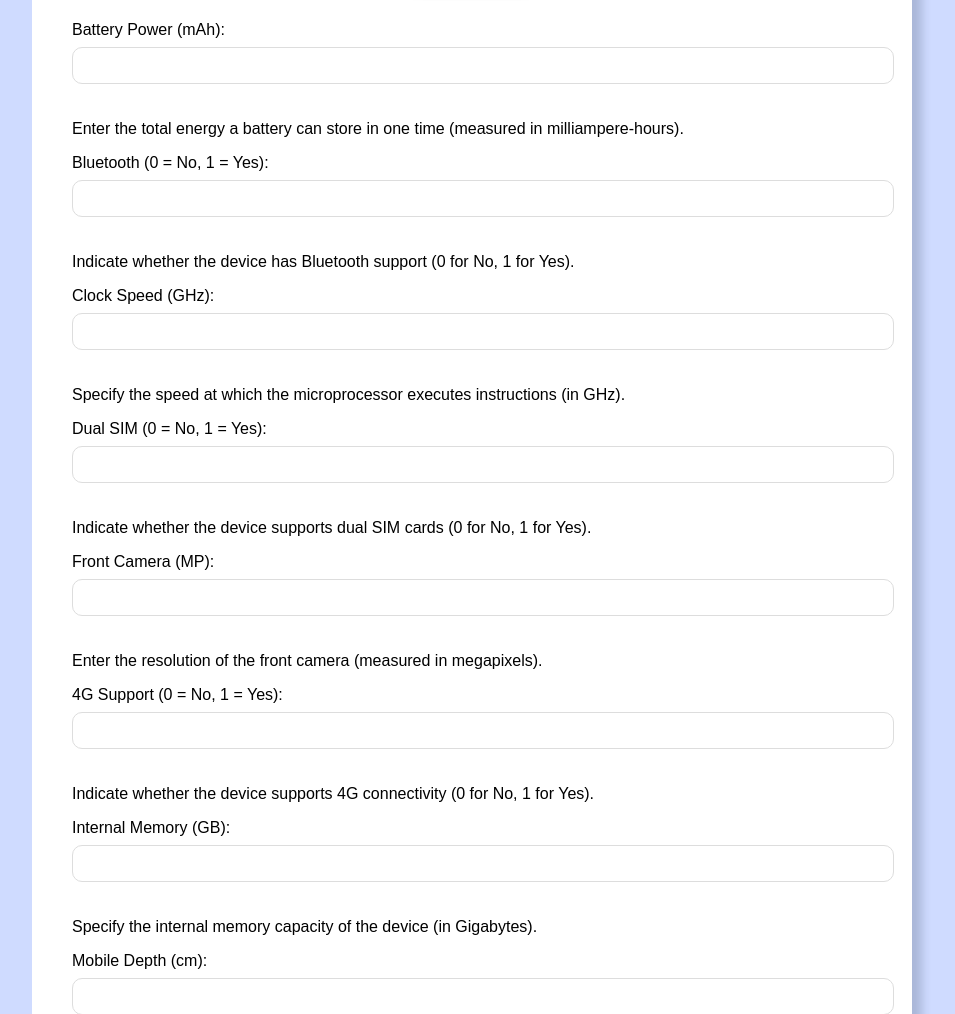
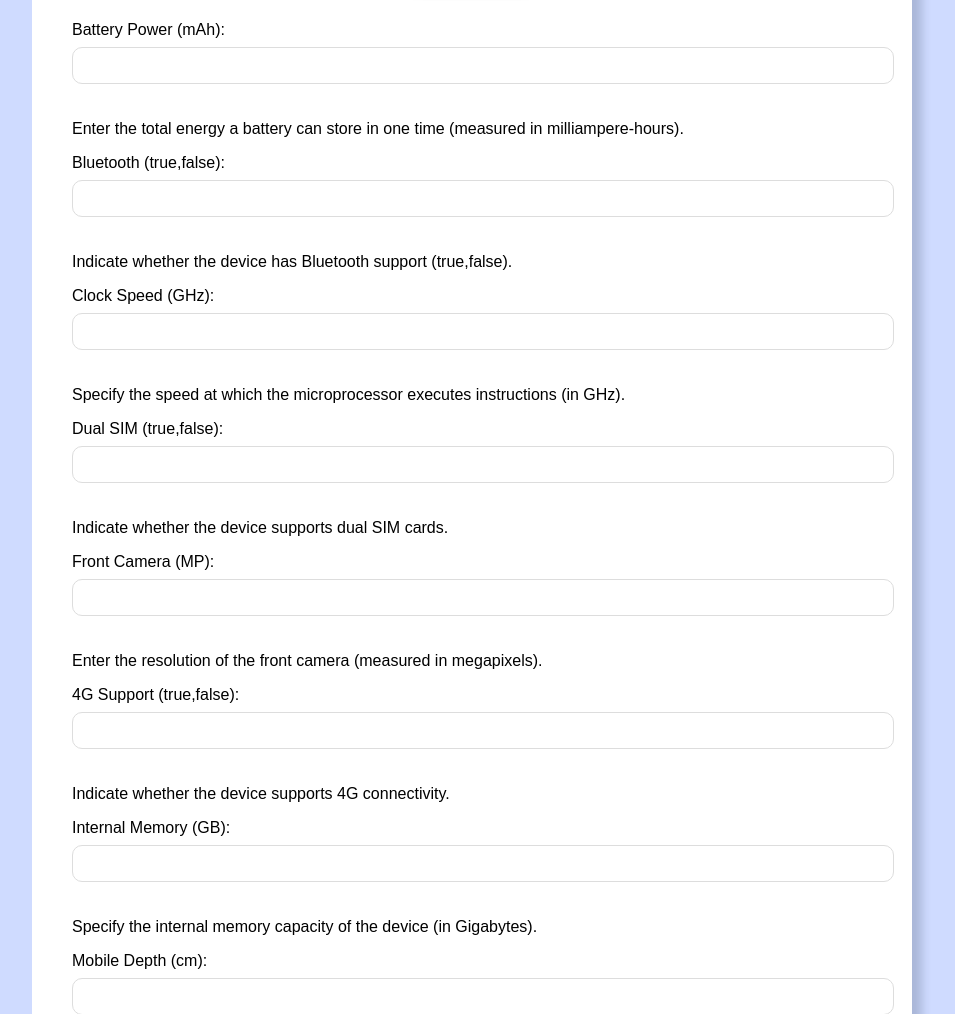
Before and after one commit to Sabrin-Hariri/Full-to-Full-Devices-Price-Classification-System-using-Python-and-Flask, a Flask app: page / in a window 1280 px wide. Shown: the part 465-1479 px from the top of the page, without its empty margins (168-1123 px from the left). Run offline with Flask 3, Linux system fonts and the light colour scheme.

Commit message:
Update index.html

```diff
--- a/template/index.html
+++ b/template/index.html
@@ -5,9 +5,12 @@
     <meta name="viewport" content="width=device-width, initial-scale=1.0">
     <link rel="stylesheet" href="{{ url_for('static', filename='style.css') }}">
     <title>Device Price Prediction</title>
+
 </head>
 <body>
     <div class="container">
+
+
         <h1>Device Price Prediction</h1>
         <img src="static/image/image-1.png" alt="Mobile Device" class="mobile-image">
 
@@ -16,25 +19,25 @@
             <input type="text" name="battery_power" required>
             <p>Enter the total energy a battery can store in one time (measured in milliampere-hours).</p>
 
-            <label for="blue">Bluetooth (0 = No, 1 = Yes):</label>
+            <label for="blue">Bluetooth  (true,false):</label>
             <input type="text" name="blue" required>
-            <p>Indicate whether the device has Bluetooth support (0 for No, 1 for Yes).</p>
+            <p>Indicate whether the device has Bluetooth support  (true,false).</p>
 
             <label for="clock_speed">Clock Speed (GHz):</label>
             <input type="text" name="clock_speed" required>
             <p>Specify the speed at which the microprocessor executes instructions (in GHz).</p>
 
-            <label for="dual_sim">Dual SIM (0 = No, 1 = Yes):</label>
+            <label for="dual_sim">Dual SIM  (true,false):</label>
             <input type="text" name="dual_sim" required>
-            <p>Indicate whether the device supports dual SIM cards (0 for No, 1 for Yes).</p>
+            <p>Indicate whether the device supports dual SIM cards.</p>
 
             <label for="fc">Front Camera (MP):</label>
             <input type="text" name="fc" required>
             <p>Enter the resolution of the front camera (measured in megapixels).</p>
 
-            <label for="four_g">4G Support (0 = No, 1 = Yes):</label>
+            <label for="four_g">4G Support  (true,false):</label>
             <input type="text" name="four_g" required>
-            <p>Indicate whether the device supports 4G connectivity (0 for No, 1 for Yes).</p>
+            <p>Indicate whether the device supports 4G connectivity.</p>
 
             <label for="int_memory">Internal Memory (GB):</label>
             <input type="text" name="int_memory" required>
@@ -80,17 +83,17 @@
             <input type="text" name="talk_time" required>
             <p>Enter the longest time that a single battery charge will last when you are talking (in hours).</p>
 
-            <label for="three_g">3G Support (0 = No, 1 = Yes):</label>
+            <label for="three_g">3G Support  (true,false):</label>
             <input type="text" name="three_g" required>
-            <p>Indicate whether the device supports 3G connectivity (0 for No, 1 for Yes).</p>
+            <p>Indicate whether the device supports 3G connectivity.</p>
 
-            <label for="touch_screen">Touch Screen (0 = No, 1 = Yes):</label>
+            <label for="touch_screen">Touch Screen  (true,false):</label>
             <input type="text" name="touch_screen" required>
-            <p>Indicate whether the device has a touch screen (0 for No, 1 for Yes).</p>
+            <p>Indicate whether the device has a touch screen.</p>
 
-            <label for="wifi">WiFi Support (0 = No, 1 = Yes):</label>
+            <label for="wifi">WiFi Support (true,false):</label>
             <input type="text" name="wifi" required>
-            <p>Indicate whether the device has WiFi support (0 for No, 1 for Yes).</p>
+            <p>Indicate whether the device has WiFi support.</p>
 
             <input type="submit" value="Predict Price">
         </form>
```
